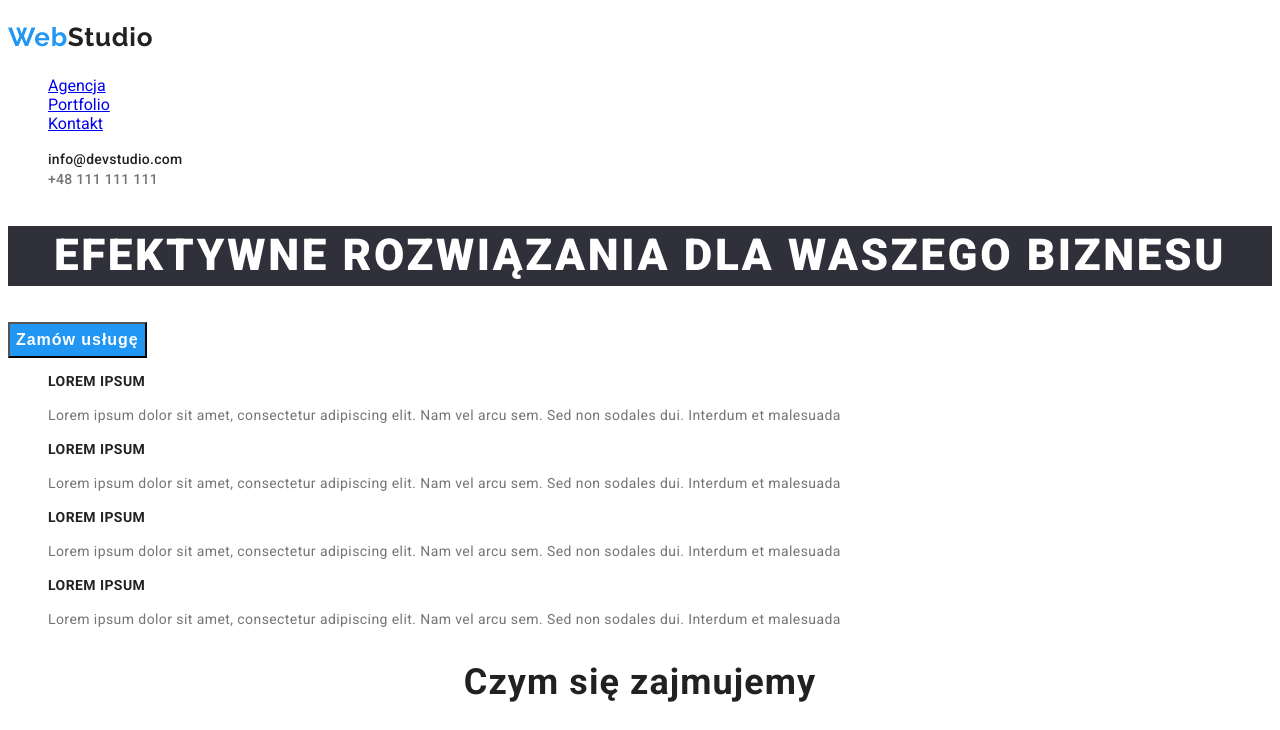
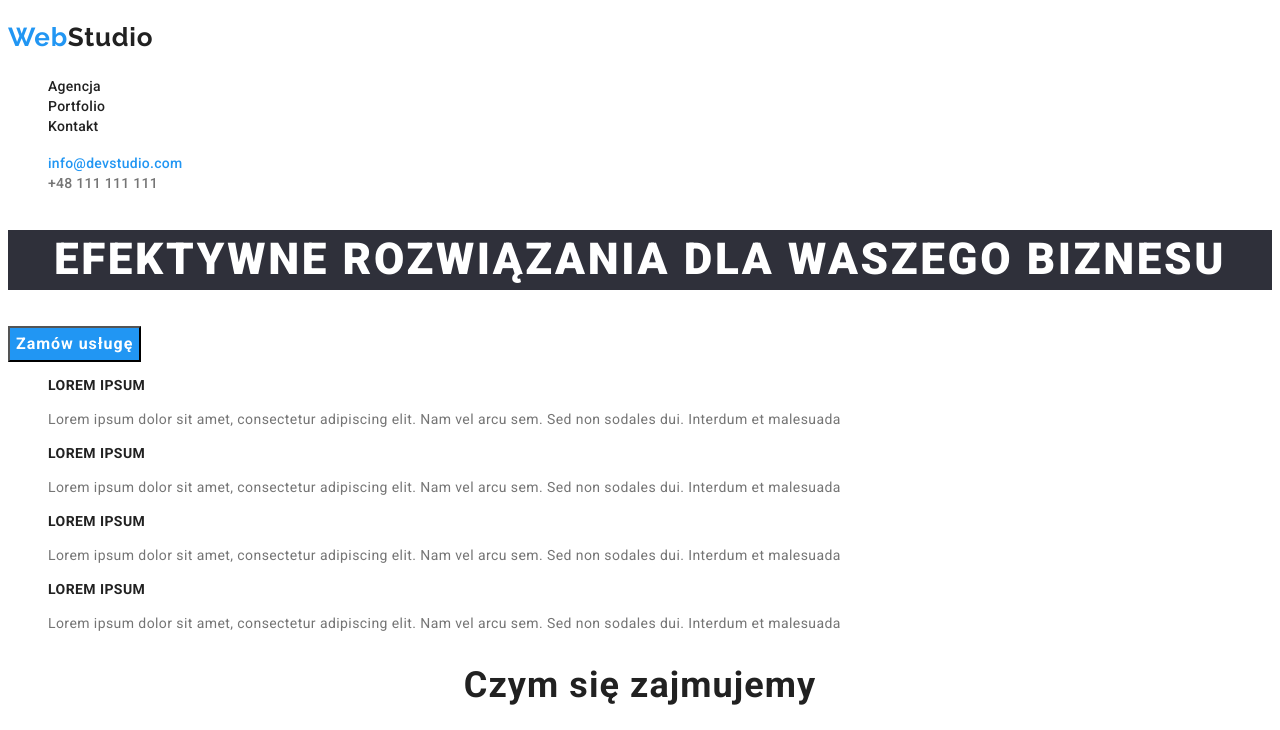
Before and after one commit to KamilaKozlowska/goit-markup-hw-02, a plain HTML site: page index.html in a window 1280 px wide. Shown: the top 730 px of the page. Drawn offline with Linux system fonts and the light colour scheme.

Commit message:
update 7 index.html

```diff
--- a/css/styles.css
+++ b/css/styles.css
@@ -35,9 +35,9 @@
         line-height: 1.38;
         letter-spacing: 0.02em;
     }
-.links:hover {color: var(--colorBlue);}
-.links:focus {color: var(--colorBlue)}
-.links-contact-email {color: (var(--colorBlue));}
+.links:hover,
+.links:focus {color: var(--colorBlue);}
+.links-contact-email {color: var(--colorBlue);}
 .links-contact-tel {color: var(--fontColorSecond);}
 .links-contact:focus {color: var(--colorBlue);}
 .links-contact-footer {
@@ -71,7 +71,7 @@
 }
 .button {
     background: var(--colorDarkwhite) ;
-    color: var(--fontColorFirst)
+    color: var(--fontColorFirst);
     font-family: "Roboto";
     font-weight: 700;
     font-size: 16px;
--- a/index.html
+++ b/index.html
@@ -20,14 +20,14 @@
         <nav>
            <ul class="dots">
                 <li>
-                    <a class="links:hover links:focus" href="index.html">Agencja</a></li>
-                <li><a class="links:hover links:focus" href="index.html">Portfolio</a></li>
-                <li><a class="links:hover links:focus" href="index.html">Kontakt</a></li>
+                    <a class="links" href="index.html">Agencja</a></li>
+                <li><a class="links" href="index.html">Portfolio</a></li>
+                <li><a class="links" href="index.html">Kontakt</a></li>
         </ul>
     </nav>
         <ul class="dots">
-            <li><a class="links links-contact-email" class="links:hover" href="emailto:info@devstudio.com">info@devstudio.com</a></li>
-            <li><a class="links links-contact-tel" class="links:hover" href="tel:+48111111111">+48 111 111 111</a></li>
+            <li><a class="links links-contact-email" class="links" href="emailto:info@devstudio.com">info@devstudio.com</a></li>
+            <li><a class="links links-contact-tel" class="links" href="tel:+48111111111">+48 111 111 111</a></li>
         </ul>
     </header>
 <main>
```
Also changed, not shown: portfolio.html (+3 -3 lines).
